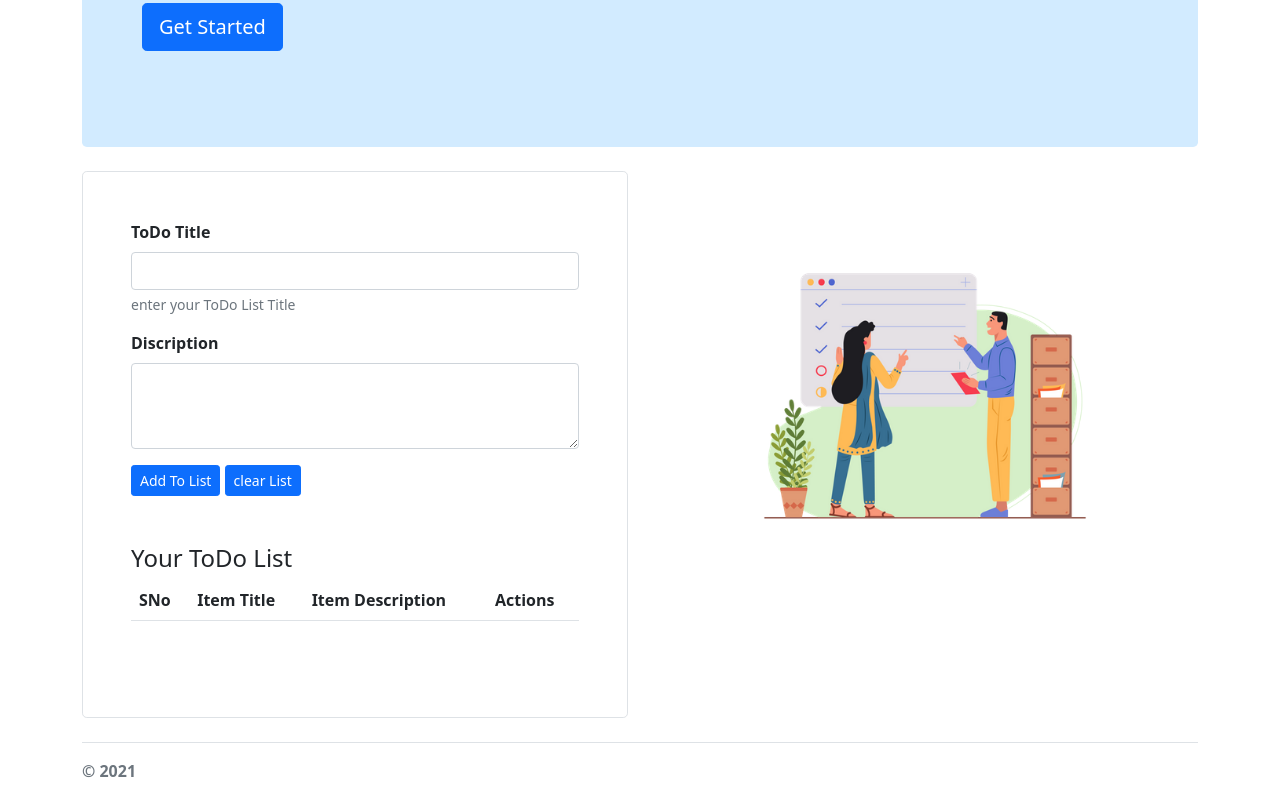
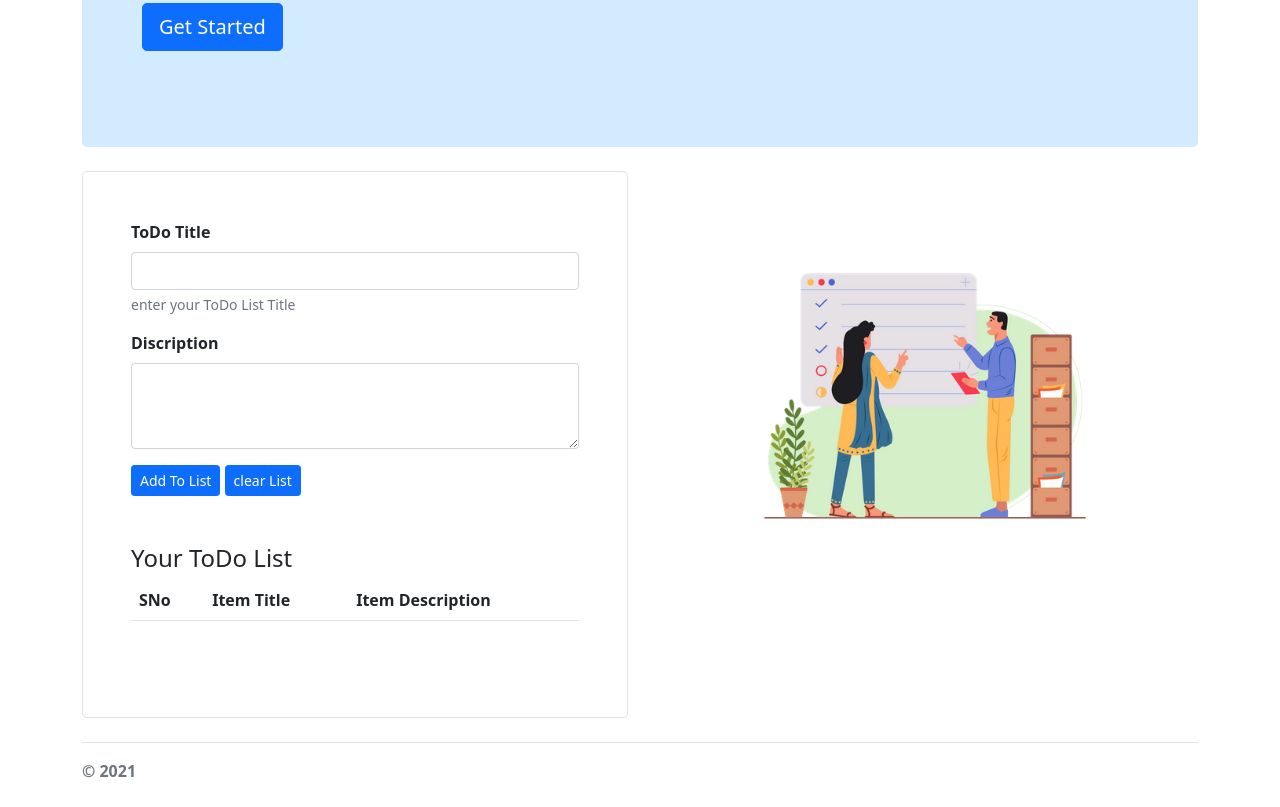
Before and after one commit to phanindra69/ToDoList.github.io, a plain HTML site: page index.html in a window 1280 px wide. Shown: the part 384-1191 px from the top of the page. Drawn offline with nearby package versions, Linux system fonts and the light colour scheme.

Commit message:
Update index.html

```diff
--- a/index.html
+++ b/index.html
@@ -103,7 +103,6 @@
                                         <th scope="col">SNo</th>
                                         <th scope="col">Item Title</th>
                                         <th scope="col">Item Description</th>
-                                        <th scope="col">Actions</th>
                                     </tr>
                                 </thead>
                                 <tbody id="tableBody">
```
